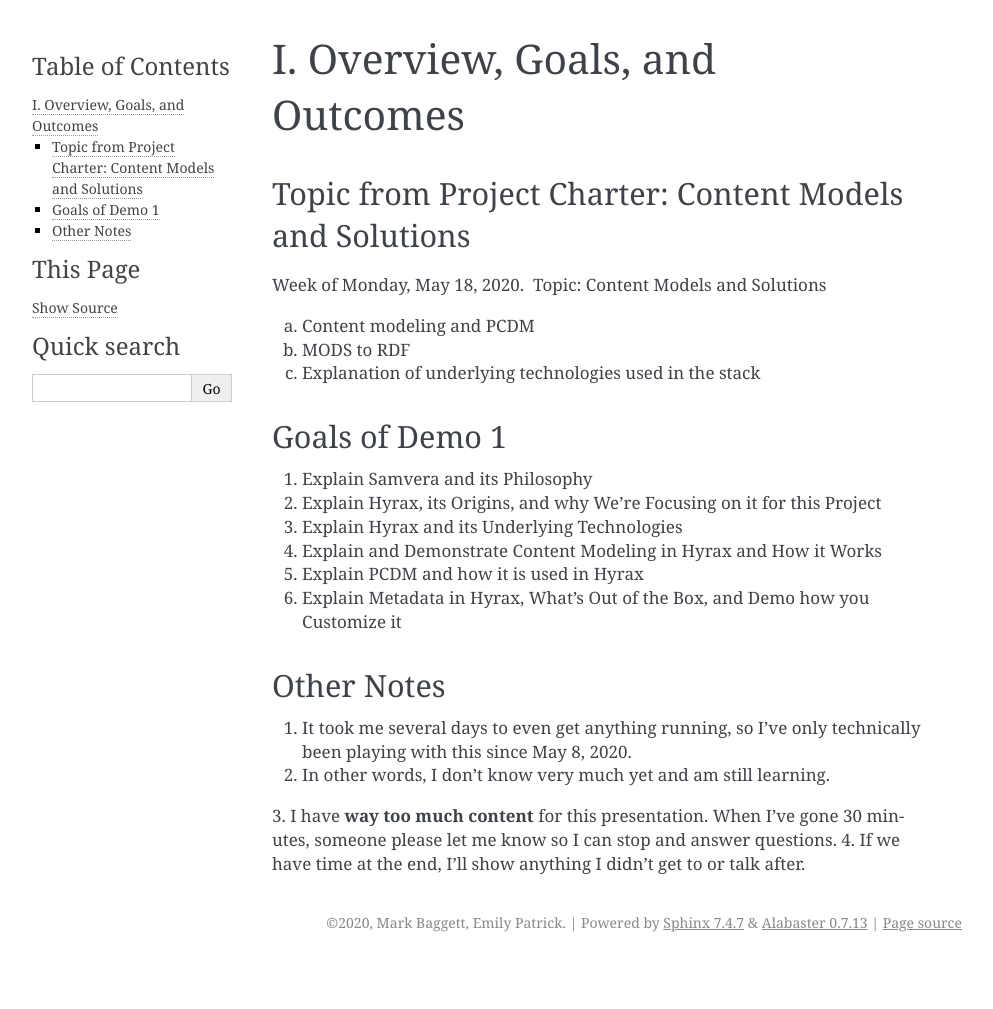
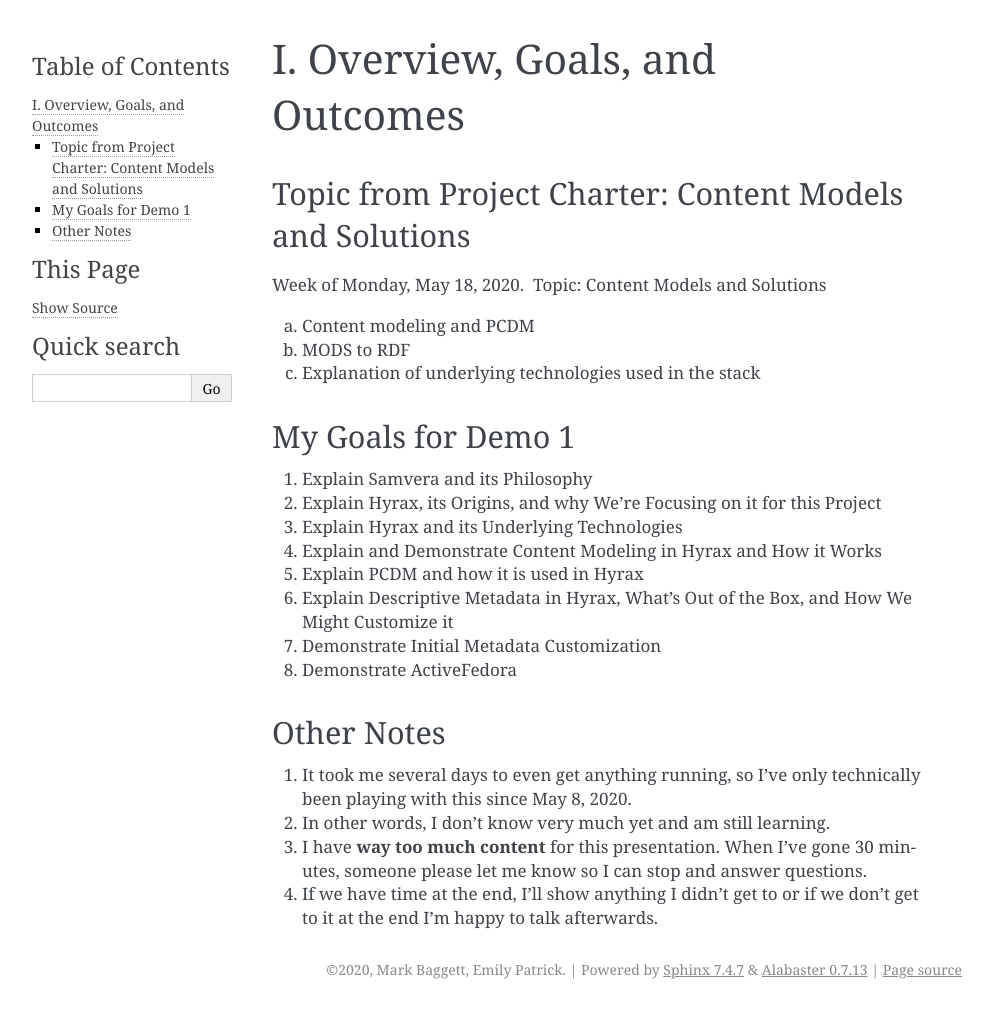
Before and after one commit to markpbaggett/utk_hyrax_review_docs, a Sphinx documentation site: the page built from docs/source/demo1/1_overview.rst, in a window 1280 px wide. Shown: the whole page, without its empty margins (148-1141 px from the left). Built offline with Sphinx 7.4.7, drawn with Linux system fonts in a browser that asks for light colours; before the commit the page ends 962 px from its top, so only the background shows below that.

Commit message:
Correct goals and formatting.

```diff
--- a/docs/source/demo1/1_overview.rst
+++ b/docs/source/demo1/1_overview.rst
@@ -11,16 +11,18 @@ a. Content modeling and PCDM
 b. MODS to RDF
 c. Explanation of underlying technologies used in the stack
 
-===============
-Goals of Demo 1
-===============
+===================
+My Goals for Demo 1
+===================
 
 1. Explain Samvera and its Philosophy
 2. Explain Hyrax, its Origins, and why We're Focusing on it for this Project
 3. Explain Hyrax and its Underlying Technologies
 4. Explain and Demonstrate Content Modeling in Hyrax and How it Works
 5. Explain PCDM and how it is used in Hyrax
-6. Explain Metadata in Hyrax, What's Out of the Box, and Demo how you Customize it
+6. Explain Descriptive Metadata in Hyrax, What's Out of the Box, and How We Might Customize it
+7. Demonstrate Initial Metadata Customization
+8. Demonstrate ActiveFedora
 
 ===========
 Other Notes
@@ -28,6 +30,5 @@ Other Notes
 
 1. It took me several days to even get anything running, so I've only technically been playing with this since May 8, 2020.
 2. In other words, I don't know very much yet and am still learning.
-3. I have **way too much content** for this presentation.  When I've gone 30 minutes, someone please let me know so I can stop
-and answer questions.
-4. If we have time at the end, I'll show anything I didn't get to or talk after.
+3. I have **way too much content** for this presentation.  When I've gone 30 minutes, someone please let me know so I can stop and answer questions.
+4. If we have time at the end, I'll show anything I didn't get to or if we don't get to it at the end I'm happy to talk afterwards.
```
